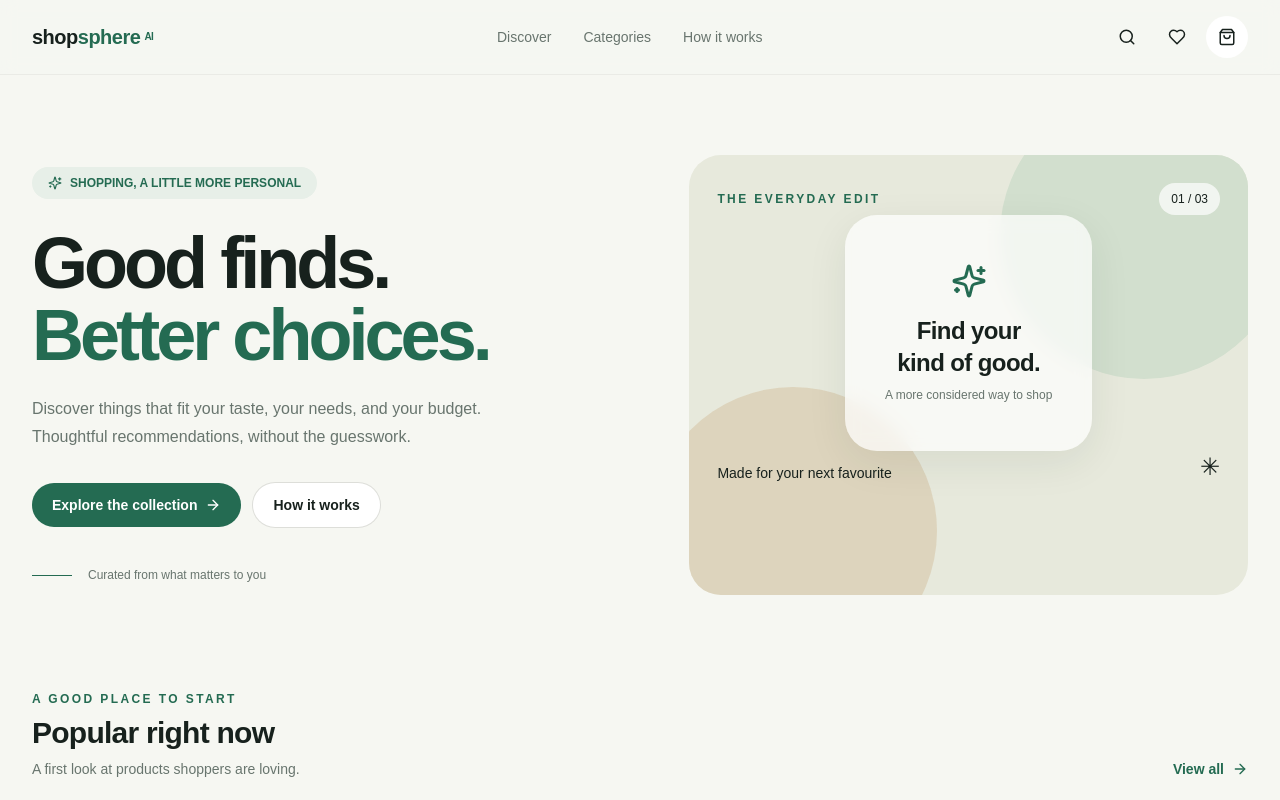
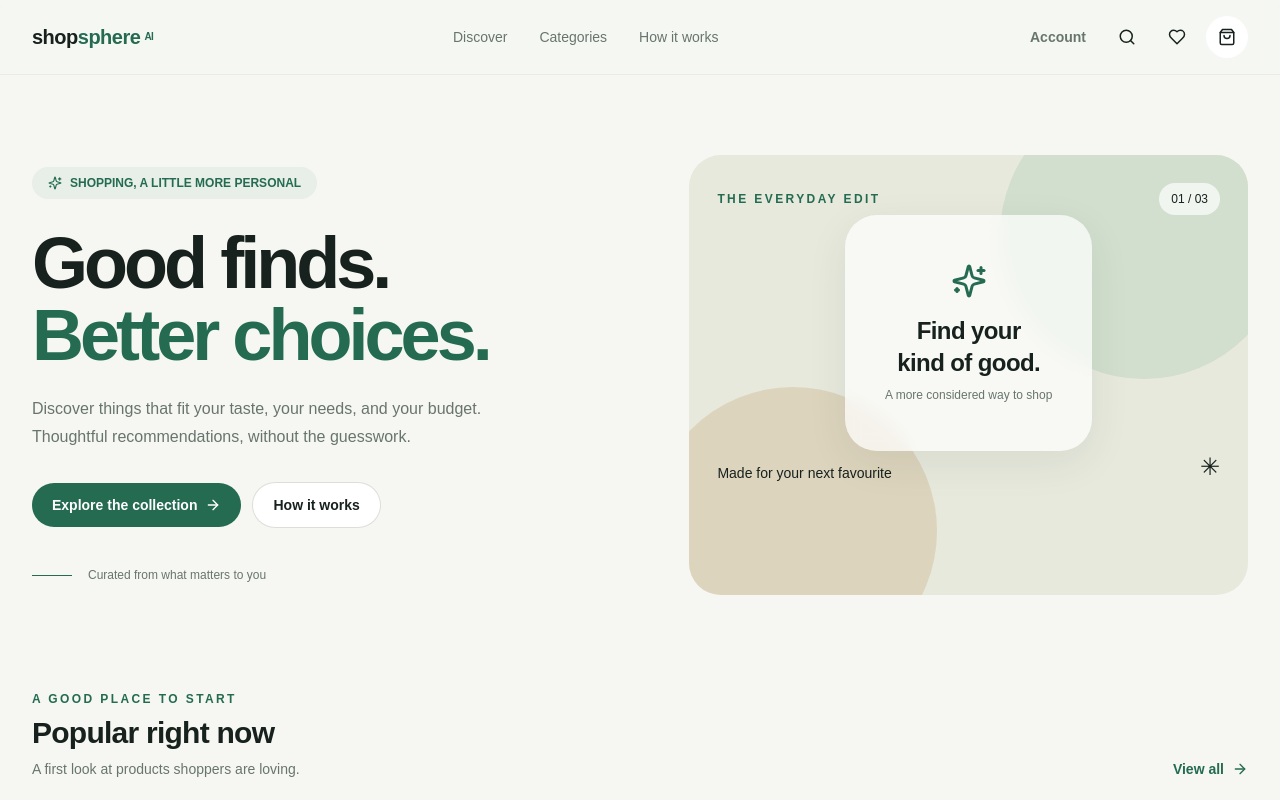
Before and after one commit to vishnu11006271/shopsphere-ai, a Next.js app: page / in a window 1280 px wide. Shown: the top 800 px of the page. Built offline with nearby package versions, Linux system fonts and the light colour scheme; no server answers.

Commit message:
feat(auth): add account entry point to storefront header

```diff
--- a/src/app/page.tsx
+++ b/src/app/page.tsx
@@ -1,4 +1,6 @@
 "use client";
+
+import Link from "next/link";
 
 import { useQuery } from "@tanstack/react-query";
 import { ArrowRight, Search, ShoppingBag, Sparkles, Heart, Menu } from "lucide-react";
@@ -14,7 +16,7 @@ export default function HomePage() {
     <header className="sticky top-0 z-20 border-b border-black/5 bg-canvas/90 backdrop-blur"><div className="mx-auto flex max-w-7xl items-center justify-between px-5 py-4 lg:px-8">
       <a href="#top" className="text-xl font-black tracking-tight">shop<span className="text-brand">sphere</span><span className="ml-1 align-top text-[10px] text-brand">AI</span></a>
       <nav className="hidden items-center gap-8 text-sm font-medium text-muted md:flex"><a href="#discover" className="hover:text-ink">Discover</a><a href="#discover" className="hover:text-ink">Categories</a><a href="#about" className="hover:text-ink">How it works</a></nav>
-      <div className="flex items-center gap-2"><button aria-label="Search products" className="rounded-full p-3 hover:bg-white"><Search size={18}/></button><button aria-label="Wishlist" className="rounded-full p-3 hover:bg-white"><Heart size={18}/></button><button aria-label={`Cart, ${cartCount} items`} className="relative rounded-full bg-white p-3"><ShoppingBag size={18}/>{cartCount > 0 && <span className="absolute -right-1 -top-1 grid h-5 min-w-5 place-items-center rounded-full bg-brand px-1 text-[10px] text-white">{cartCount}</span>}</button><button aria-label="Open menu" className="rounded-full p-3 md:hidden"><Menu size={18}/></button></div>
+      <div className="flex items-center gap-2"><Link href="/account" className="hidden items-center rounded-full px-3 py-2 text-sm font-semibold text-muted hover:bg-white hover:text-ink sm:inline-flex">Account</Link><button aria-label="Search products" className="rounded-full p-3 hover:bg-white"><Search size={18}/></button><button aria-label="Wishlist" className="rounded-full p-3 hover:bg-white"><Heart size={18}/></button><button aria-label={`Cart, ${cartCount} items`} className="relative rounded-full bg-white p-3"><ShoppingBag size={18}/>{cartCount > 0 && <span className="absolute -right-1 -top-1 grid h-5 min-w-5 place-items-center rounded-full bg-brand px-1 text-[10px] text-white">{cartCount}</span>}</button><button aria-label="Open menu" className="rounded-full p-3 md:hidden"><Menu size={18}/></button></div>
     </div></header>
     <section id="top" className="mx-auto grid max-w-7xl gap-10 px-5 pb-16 pt-12 lg:grid-cols-[1.05fr_.95fr] lg:items-center lg:px-8 lg:pb-24 lg:pt-20">
       <div><span className="inline-flex items-center gap-2 rounded-full bg-[#e7efe8] px-4 py-2 text-xs font-semibold text-brand"><Sparkles size={14}/> SHOPPING, A LITTLE MORE PERSONAL</span><h1 className="mt-7 max-w-2xl text-5xl font-semibold leading-[1.05] tracking-[-.055em] sm:text-6xl lg:text-7xl">Good finds.<br/><span className="text-brand">Better choices.</span></h1><p className="mt-6 max-w-lg text-base leading-7 text-muted">Discover things that fit your taste, your needs, and your budget. Thoughtful recommendations, without the guesswork.</p><div className="mt-8 flex flex-wrap gap-3"><a href="#discover"><Button>Explore the collection <ArrowRight size={16} className="ml-2"/></Button></a><a href="#about"><Button variant="secondary">How it works</Button></a></div><div className="mt-10 flex items-center gap-4 text-xs text-muted"><span className="h-px w-10 bg-brand"/>Curated from what matters to you</div></div>
```
